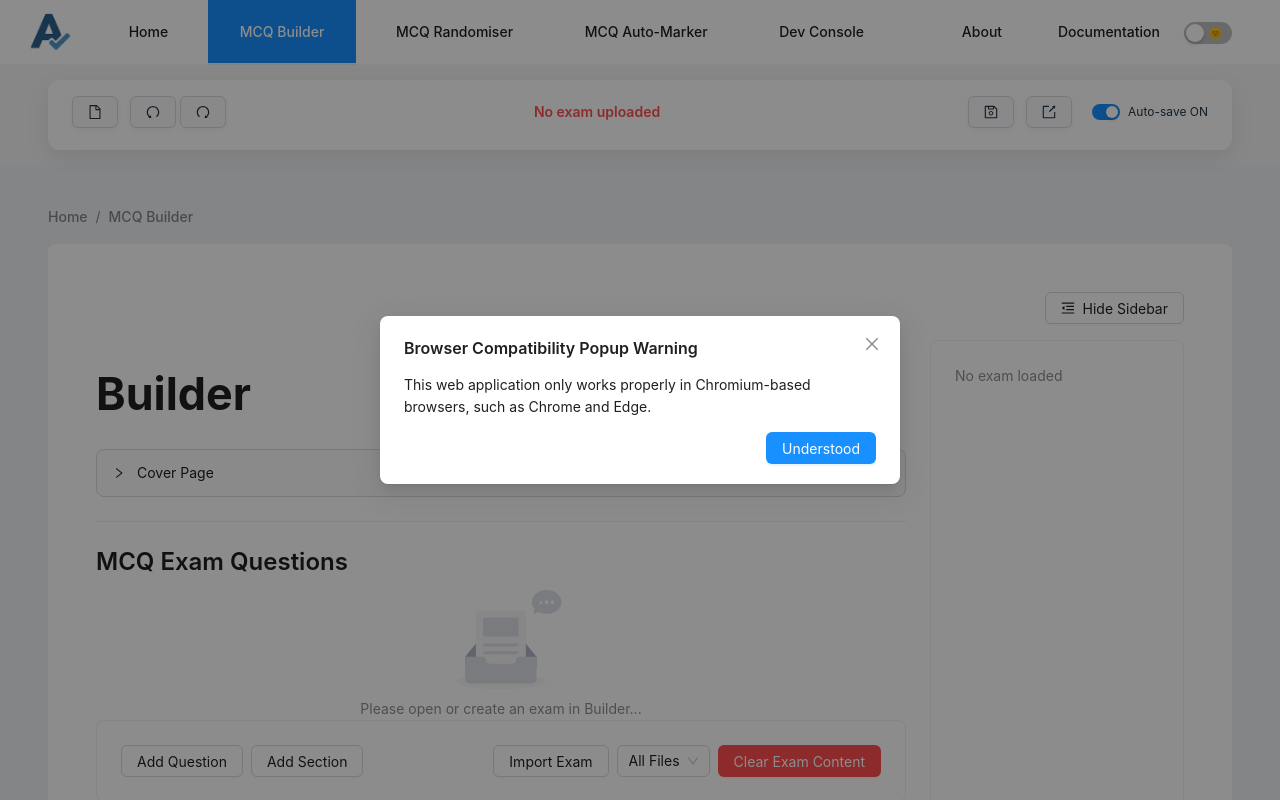
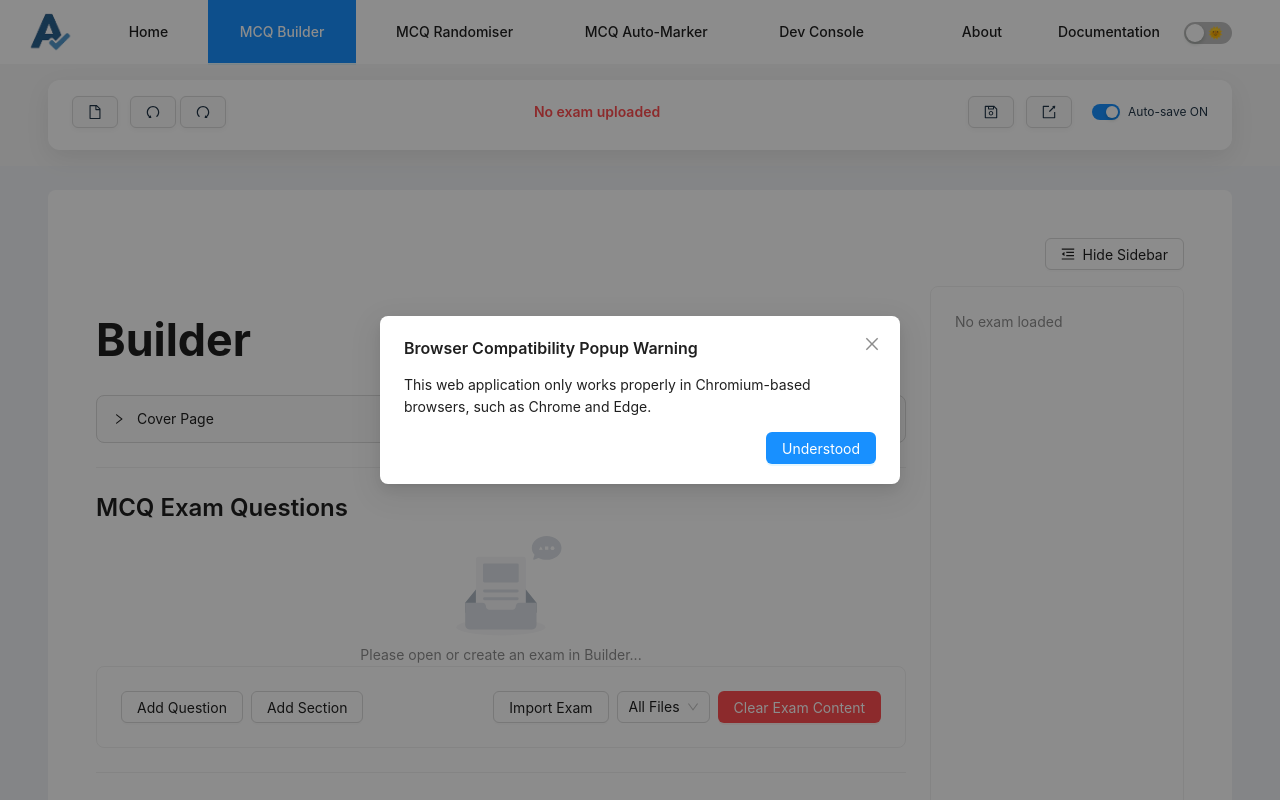
Before and after one commit to uoa-compsci399-2025-s1/capstone-project-2025-s1-team-11, a React (Vite) app in the folder client/: page /builder in a window 1280 px wide. Shown: the top 800 px of the page. Built offline with nearby package versions, Linux system fonts and the light colour scheme.

Commit message:
Breadcrumbs removed from layout.jsx

```diff
--- a/client/src/components/Layout.jsx
+++ b/client/src/components/Layout.jsx
@@ -1,5 +1,5 @@
 import React from 'react';
-import { Layout, Breadcrumb, theme } from 'antd';
+import { Layout, theme } from 'antd';
 import { Navigation } from "./navigation.jsx";
 import { Link, useLocation } from 'react-router';
 import logo from '../assets/AssesslyLogoSmall.png';
@@ -43,11 +43,6 @@ const MCQLayout = ({ children, isDarkMode, setIsDarkMode }) => {
     backgroundColor: isDarkMode ? '#121212' : '#f0f2f5'
   };
 
-  const breadcrumbStyle = {
-    margin: '16px 0',
-    color: isDarkMode ? '#ffffff' : '#000000'
-  };
-
   const contentContainerStyle = {
     padding: 24,
     minHeight: 380,
@@ -73,17 +68,6 @@ const MCQLayout = ({ children, isDarkMode, setIsDarkMode }) => {
           children
         ) : (
           <div style={{margin: '0 auto' }}>
-            <Breadcrumb
-              style={breadcrumbStyle}
-              items={[
-                {
-                  title: <Link to="/">Home</Link>,
-                },
-                {
-                  title: <Link to="/builder">MCQ Builder</Link>,
-                },
-              ]}
-            />
             <div style={contentContainerStyle}>
               {children}
             </div>
```
